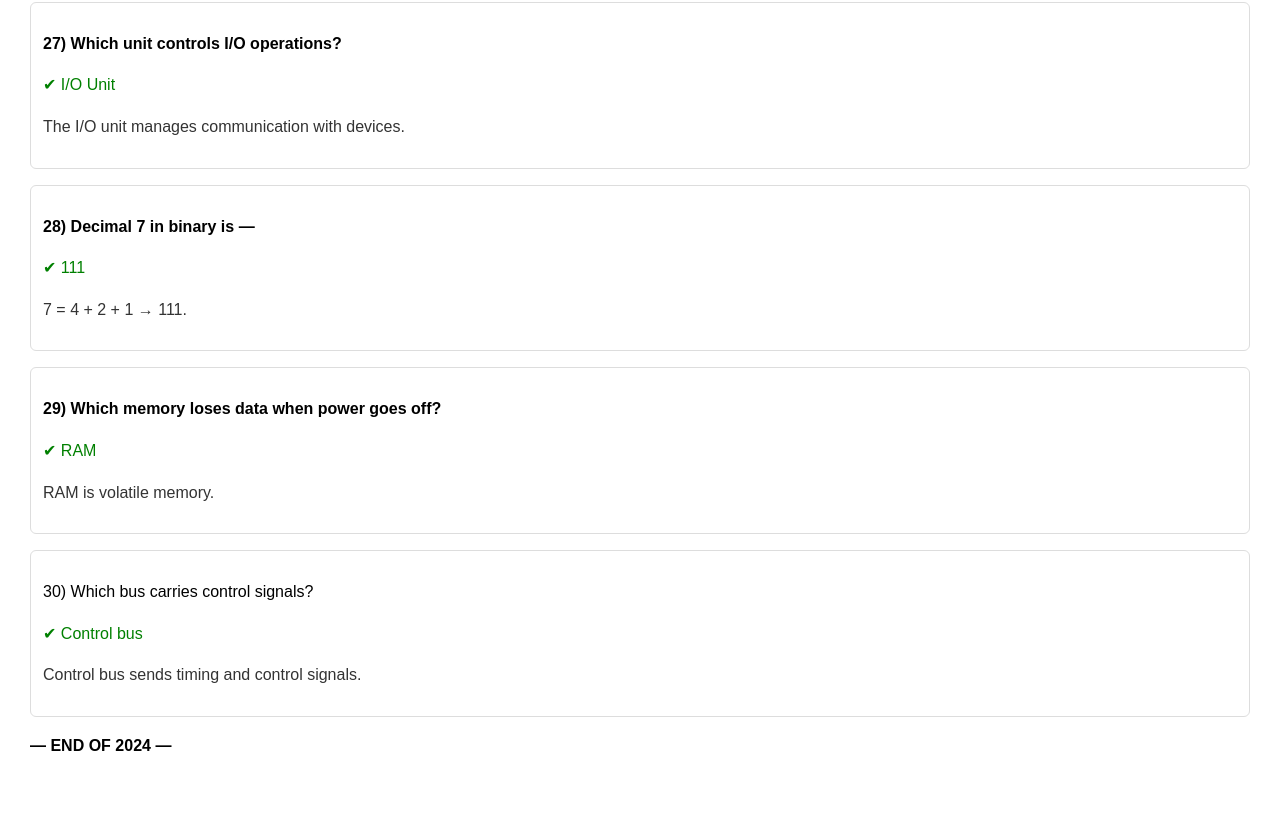
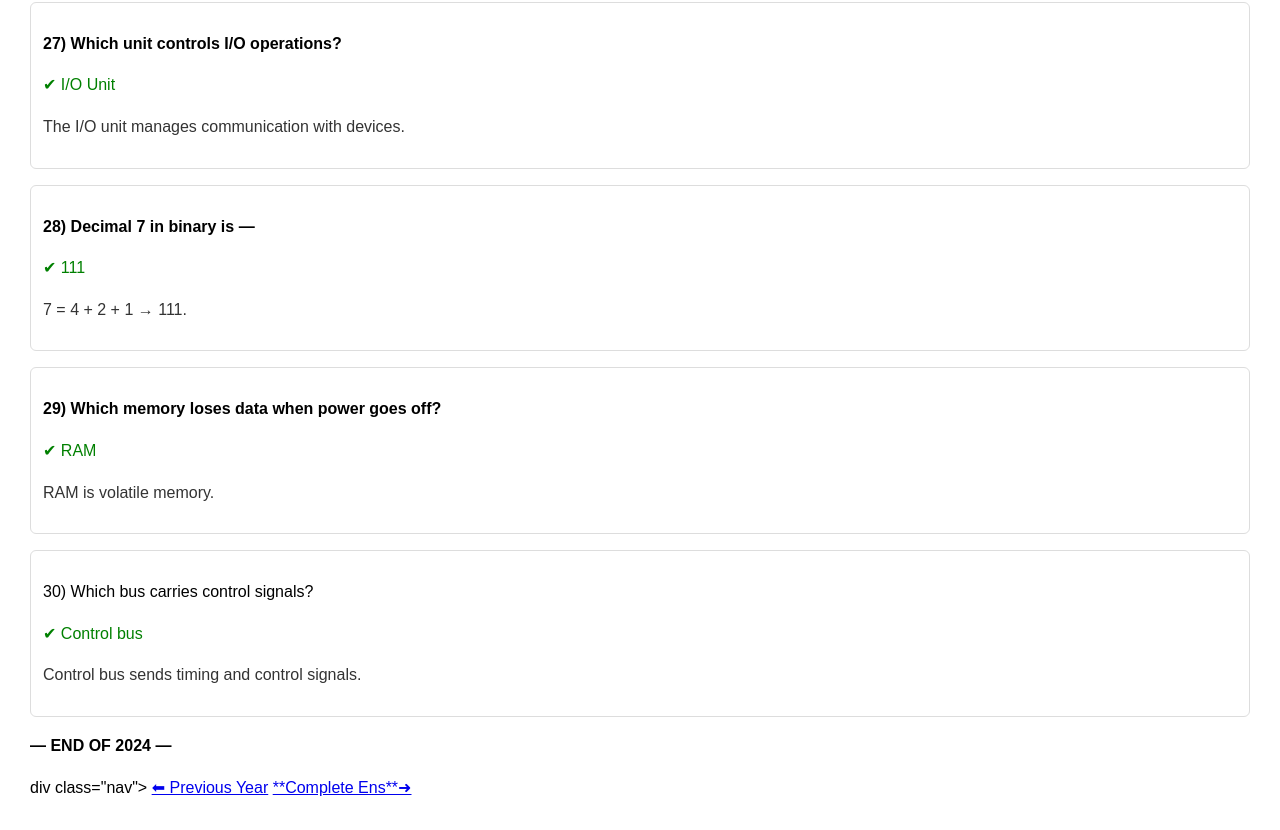
Before and after one commit to AnkurArr/CSO, a plain HTML site: page cso-2024-page-2.html in a window 1280 px wide. Shown: the part 5226-6056 px from the top of the page. Before the commit the page ends 6031 px from the top, so only its background shows below. Drawn offline with Linux system fonts and the light colour scheme.

Commit message:
Update cso-2024-page-2.html

```diff
--- a/cso-2024-page-2.html
+++ b/cso-2024-page-2.html
@@ -236,6 +236,9 @@ a.jump:hover{background:#0c65b4;}
 </div>
 
 <p><strong>— END OF 2024 —</strong></p>
-
+div class="nav">
+  <a class="btn" href="cso-2024-page-1.html">⬅ Previous Year</a>
+  <a class="btn" href="cso-2024-page-2.html">**Complete Ens**➜</a>
+</div>
 </body>
 </html>
```
